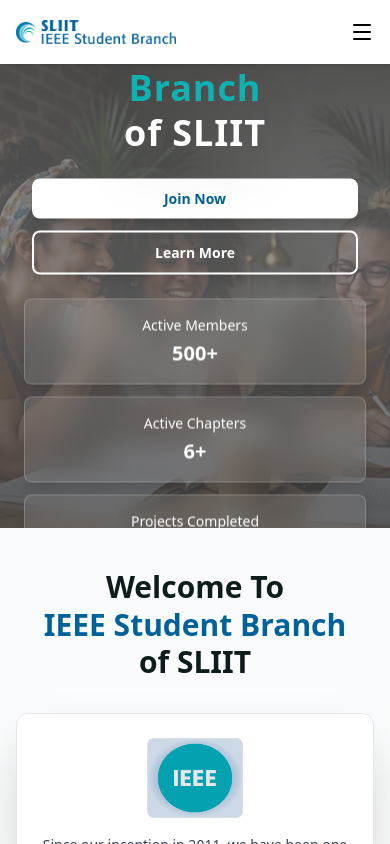
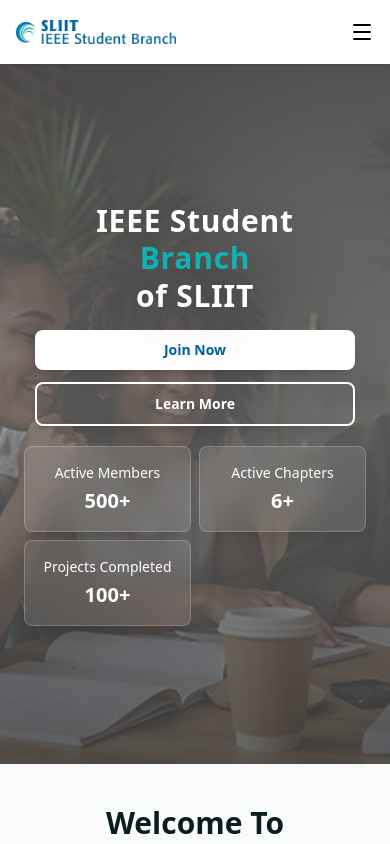
Before and after one commit to IEEEComputerSocietyofSLIIT/IEEE_SLIIT_WEB_SB_V2, a React (Vite) app: page / in a window 390 px wide. Shown: the top 844 px of the page. Built offline with nearby package versions, Linux system fonts and the light colour scheme.

Commit message:
minor fixes

```diff
--- a/src/pages/About/About.css
+++ b/src/pages/About/About.css
@@ -286,6 +286,87 @@
     color: #003F7F;
   }
 
+  /* Add these hover effects to your About.css file */
+
+/* About Cards Hover Effects */
+.about__us__s2__sub > div,
+.our__values__s2 > div {
+  transition: transform 0.3s ease, box-shadow 0.3s ease;
+}
+
+.about__us__s2__sub > div:hover,
+.our__values__s2 > div:hover {
+  transform: translateY(-8px);
+  box-shadow: 0 12px 24px rgba(0, 0, 0, 0.15);
+}
+
+/* Community Action Cards Hover Effects */
+.our_com_action_item {
+  transition: transform 0.3s ease, box-shadow 0.3s ease;
+  cursor: pointer;
+}
+
+.our_com_action_item:hover {
+  transform: translateY(-5px);
+  box-shadow: 0 8px 16px rgba(0, 0, 0, 0.12);
+}
+
+.our_com_action_item:hover .our_com_action_item_img img {
+  transform: scale(1.05);
+}
+
+.our_com_action_item_img {
+  overflow: hidden;
+}
+
+.our_com_action_item_img img {
+  transition: transform 0.4s ease;
+}
+
+/* Timeline Item Hover Effects */
+.timeline__item {
+  transition: transform 0.2s ease;
+}
+
+.timeline__item:hover {
+  transform: scale(1.02);
+}
+
+.timeline__content {
+  transition: background-color 0.3s ease, box-shadow 0.3s ease;
+}
+
+.timeline__item:hover .timeline__content {
+  box-shadow: 0 6px 12px rgba(0, 0, 0, 0.1);
+}
+
+.timeline__icon {
+  transition: transform 0.3s ease, background-color 0.3s ease;
+}
+
+.timeline__item:hover .timeline__icon {
+  transform: rotate(360deg) scale(1.1);
+}
+
+/* Add subtle fade-in effect for text on hover */
+.our_com_action_item_details h3,
+.our_com_action_item_details p {
+  transition: color 0.2s ease;
+}
+
+.our_com_action_item:hover .our_com_action_item_details h3 {
+  opacity: 0.9;
+}
+
+/* Timeline year hover effect */
+.timeline__year span {
+  transition: transform 0.2s ease, font-weight 0.2s ease;
+}
+
+.timeline__item:hover .timeline__year span {
+  transform: scale(1.05);
+  font-weight: 600;
+}
 
 @media screen and (max-width: 768px) {
     .about__us {
--- a/src/pages/Home/Home.jsx
+++ b/src/pages/Home/Home.jsx
@@ -13,9 +13,9 @@
   return (
     <>
       {/* Hero Section */}
-      <div className="relative h-[55vh] sm:h-[60vh] md:h-[70vh] lg:h-[90vh] min-h-[400px] sm:min-h-[450px] md:min-h-[500px] max-h-[550px] md:max-h-[650px] lg:max-h-[750px] overflow-hidden">
-        {/* Background Image */}
-        <div className="absolute inset-0 w-full h-full">
+      <div className="relative w-full overflow-hidden">
+        {/* Background Image Container */}
+        <div className="absolute inset-0 w-full h-full min-h-[700px] sm:min-h-[600px] md:h-[70vh] lg:h-[90vh] md:max-h-[650px] lg:max-h-[750px]">
           <img
             src={headerImg}
             alt="Home-Header-Image"
@@ -26,23 +26,23 @@
         </div>
 
         {/* Content */}
-        <div className="relative z-10 absolute top-1/2 left-1/2 transform -translate-x-1/2 -translate-y-1/2 w-full px-4 sm:px-6">
-          <div className="flex flex-col items-center justify-center text-center">
+        <div className="relative z-10 w-full px-4 sm:px-6 py-8 sm:py-12 md:py-16 lg:py-0 min-h-[700px] sm:min-h-[600px] md:h-[70vh] lg:h-[90vh] md:max-h-[650px] lg:max-h-[750px] flex items-center justify-center">
+          <div className="flex flex-col items-center justify-center text-center w-full">
             {/* Title */}
-            <div className=" mb-6 sm:mb-8 md:mb-10">
-              <h1 className="mt-10 text-4xl sm:text-5xl md:text-6xl lg:text-7xl xl:text-8xl font-bold leading-tight tracking-wide drop-shadow-2xl text-white">
+            <div className="mb-4 sm:mb-6 md:mb-8 lg:mb-10">
+              <h1 className="text-3xl xs:text-4xl sm:text-5xl md:text-6xl lg:text-7xl xl:text-8xl font-bold leading-tight tracking-wide drop-shadow-2xl text-white">
                 IEEE Student
               </h1>
-              <h1 className="text-4xl sm:text-5xl md:text-6xl lg:text-7xl xl:text-8xl font-extrabold leading-tight tracking-wide drop-shadow-2xl text-[#0FB2B2]">
+              <h1 className="text-3xl xs:text-4xl sm:text-5xl md:text-6xl lg:text-7xl xl:text-8xl font-extrabold leading-tight tracking-wide drop-shadow-2xl text-[#0FB2B2]">
                 Branch
               </h1>
-              <h1 className="text-4xl sm:text-5xl md:text-6xl lg:text-7xl xl:text-8xl font-bold leading-tight tracking-wide drop-shadow-2xl text-white">
+              <h1 className="text-3xl xs:text-4xl sm:text-5xl md:text-6xl lg:text-7xl xl:text-8xl font-bold leading-tight tracking-wide drop-shadow-2xl text-white">
                 of SLIIT
               </h1>
             </div>
 
             {/* Buttons */}
-            <div className="flex flex-col sm:flex-row gap-3 sm:gap-4 mb-6 sm:mb-8 md:mb-10 w-full sm:w-auto px-4 sm:px-0">
+            <div className="flex flex-col sm:flex-row gap-3 sm:gap-4 mb-5 sm:mb-6 md:mb-8 lg:mb-10 w-full max-w-xs sm:max-w-none sm:w-auto">
               <button
                 onClick={() => {window.open("https://forms.fillout.com/t/pZwz6iZ95hus", "_blank");}}
                 className="bg-white text-[#00629B] px-6 sm:px-8 py-2.5 sm:py-3 rounded-lg font-bold text-sm sm:text-base md:text-lg shadow-lg hover:bg-[#0FB2B2] hover:cursor-pointer hover:text-white transform hover:-translate-y-1 transition-all duration-300 w-full sm:w-auto"
@@ -54,11 +54,23 @@
               </button>
             </div>
 
-            {/* Cards */}
-            <div className="flex flex-wrap justify-center items-center gap-3 sm:gap-4 md:gap-6 lg:gap-8 w-full max-w-6xl px-2 mb-8 sm:mb-12 md:mb-16">
-              {cardData.map((item, index) => (
-                <HomeCards key={index} heading={item.heading} count={item.count} />
-              ))}
+            {/* Cards - Responsive Layout */}
+            <div className="w-full max-w-6xl px-2">
+              {/* Mobile: 2 columns grid */}
+              <div className="grid grid-cols-2 gap-2 sm:gap-3 md:hidden">
+                {cardData.map((item, index) => (
+                  <div key={index} className="w-full min-w-0">
+                    <HomeCards heading={item.heading} count={item.count} />
+                  </div>
+                ))}
+              </div>
+
+              {/* Tablet and Desktop: Original flex wrap layout */}
+              <div className="hidden md:flex flex-wrap justify-center items-center gap-3 sm:gap-4 md:gap-6 lg:gap-8">
+                {cardData.map((item, index) => (
+                  <HomeCards key={index} heading={item.heading} count={item.count} />
+                ))}
+              </div>
             </div>
           </div>
         </div>
@@ -81,7 +93,7 @@
           </div>
 
           {/* Content Card */}
-          <div className="relative bg-white rounded-xl sm:rounded-2xl border border-gray-200 shadow-2xl p-6 sm:p-8 md:p-10 lg:p-12 max-w-5xl mx-auto backdrop-blur-sm">
+          <div className="relative bg-white rounded-xl sm:rounded-2xl border border-gray-200 shadow-2xl p-6 sm:p-8 md:p-10 lg:p-12 max-w-5xl mx-auto backdrop-blur-sm overflow-hidden">
             <img
               src={homeLogoImg}
               alt="IEEE-Logo"
```
